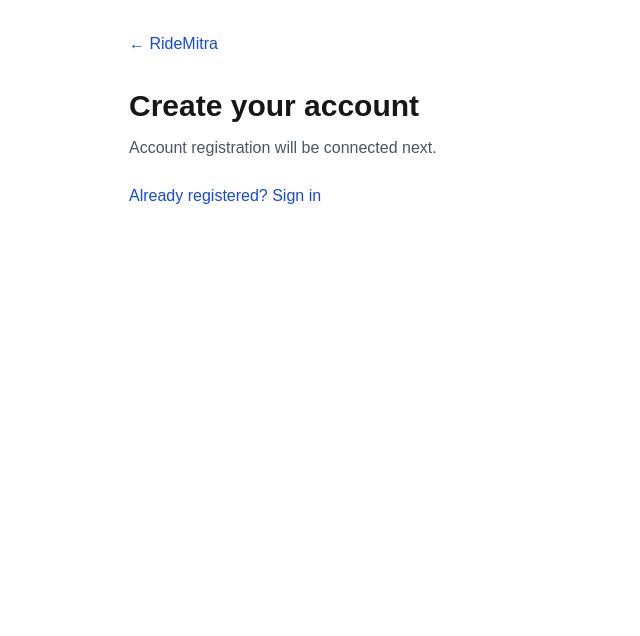
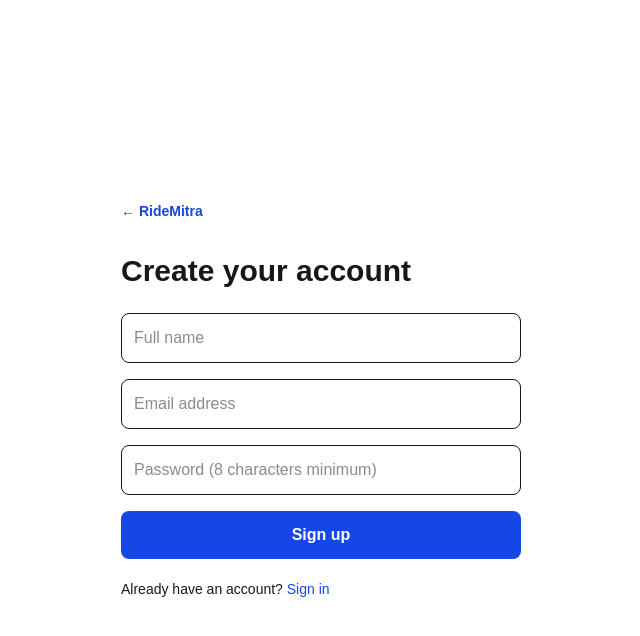
Before and after one commit to mintuvanga/ridemitra, a Next.js app: page /signup in a window 1280 px wide. Shown: the top 636 px of the page, without its empty margins (319-959 px from the left). Built offline with nearby package versions, Linux system fonts and the light colour scheme.

Commit message:
Connect RideMitra signup and login

```diff
--- a/src/app/login/page.tsx
+++ b/src/app/login/page.tsx
@@ -1,12 +1,45 @@
+"use client";
+
+import { useState } from "react";
 import Link from "next/link";
+import { createClient } from "@/lib/supabase/client";
 
 export default function LoginPage() {
+  const [email, setEmail] = useState("");
+  const [password, setPassword] = useState("");
+  const [message, setMessage] = useState("");
+  const [busy, setBusy] = useState(false);
+
+  async function submit(e: React.FormEvent<HTMLFormElement>) {
+    e.preventDefault();
+    setBusy(true);
+    setMessage("");
+
+    try {
+      const supabase = createClient();
+      const { error } = await supabase.auth.signInWithPassword({ email, password });
+      if (error) throw error;
+      window.location.href = "/trips";
+    } catch (error) {
+      setMessage(error instanceof Error ? error.message : "Sign-in failed.");
+    } finally {
+      setBusy(false);
+    }
+  }
+
   return (
-    <main className="mx-auto max-w-md p-8">
-      <Link href="/" className="text-blue-700">← RideMitra</Link>
-      <h1 className="mt-8 text-3xl font-bold">Sign in</h1>
-      <p className="mt-3 text-gray-600">Your RideMitra account page is being prepared.</p>
-      <Link href="/signup" className="mt-6 inline-block rounded-lg bg-blue-700 px-5 py-3 text-white">Create account</Link>
+    <main className="mx-auto flex min-h-screen max-w-md flex-col justify-center px-6 py-10">
+      <Link href="/" className="text-sm font-semibold text-blue-700">← RideMitra</Link>
+      <h1 className="mt-8 text-3xl font-bold">Welcome back</h1>
+      <form onSubmit={submit} className="mt-6 space-y-4">
+        <input required type="email" autoComplete="email" placeholder="Email address" className="w-full rounded-lg border p-3" value={email} onChange={e => setEmail(e.target.value)} />
+        <input required type="password" autoComplete="current-password" placeholder="Password" className="w-full rounded-lg border p-3" value={password} onChange={e => setPassword(e.target.value)} />
+        <button disabled={busy} className="w-full rounded-lg bg-blue-700 p-3 font-semibold text-white disabled:opacity-50">
+          {busy ? "Signing in..." : "Sign in"}
+        </button>
+      </form>
+      {message && <p role="status" className="mt-4 break-words text-sm text-red-700">{message}</p>}
+      <p className="mt-5 text-sm">New to RideMitra? <Link href="/signup" className="text-blue-700">Create an account</Link></p>
     </main>
   );
 }
--- a/src/app/signup/page.tsx
+++ b/src/app/signup/page.tsx
@@ -1,12 +1,57 @@
+"use client";
+
+import { useState } from "react";
 import Link from "next/link";
+import { createClient } from "@/lib/supabase/client";
 
 export default function SignupPage() {
+  const [name, setName] = useState("");
+  const [email, setEmail] = useState("");
+  const [password, setPassword] = useState("");
+  const [message, setMessage] = useState("");
+  const [busy, setBusy] = useState(false);
+
+  async function submit(e: React.FormEvent<HTMLFormElement>) {
+    e.preventDefault();
+    setBusy(true);
+    setMessage("");
+
+    try {
+      const supabase = createClient();
+      const { data, error } = await supabase.auth.signUp({
+        email,
+        password,
+        options: { data: { full_name: name } },
+      });
+
+      if (error) throw error;
+
+      setMessage(
+        data.session
+          ? "Account created successfully."
+          : "Account created. Check your email to confirm your account."
+      );
+    } catch (error) {
+      setMessage(error instanceof Error ? error.message : "Registration failed.");
+    } finally {
+      setBusy(false);
+    }
+  }
+
   return (
-    <main className="mx-auto max-w-md p-8">
-      <Link href="/" className="text-blue-700">← RideMitra</Link>
+    <main className="mx-auto flex min-h-screen max-w-md flex-col justify-center px-6 py-10">
+      <Link href="/" className="text-sm font-semibold text-blue-700">← RideMitra</Link>
       <h1 className="mt-8 text-3xl font-bold">Create your account</h1>
-      <p className="mt-3 text-gray-600">Account registration will be connected next.</p>
-      <Link href="/login" className="mt-6 inline-block text-blue-700">Already registered? Sign in</Link>
+      <form onSubmit={submit} className="mt-6 space-y-4">
+        <input required maxLength={100} autoComplete="name" placeholder="Full name" className="w-full rounded-lg border p-3" value={name} onChange={e => setName(e.target.value)} />
+        <input required type="email" autoComplete="email" placeholder="Email address" className="w-full rounded-lg border p-3" value={email} onChange={e => setEmail(e.target.value)} />
+        <input required type="password" minLength={8} autoComplete="new-password" placeholder="Password (8 characters minimum)" className="w-full rounded-lg border p-3" value={password} onChange={e => setPassword(e.target.value)} />
+        <button disabled={busy} className="w-full rounded-lg bg-blue-700 p-3 font-semibold text-white disabled:opacity-50">
+          {busy ? "Creating account..." : "Sign up"}
+        </button>
+      </form>
+      {message && <p role="status" className="mt-4 break-words text-sm">{message}</p>}
+      <p className="mt-5 text-sm">Already have an account? <Link href="/login" className="text-blue-700">Sign in</Link></p>
     </main>
   );
 }
```
